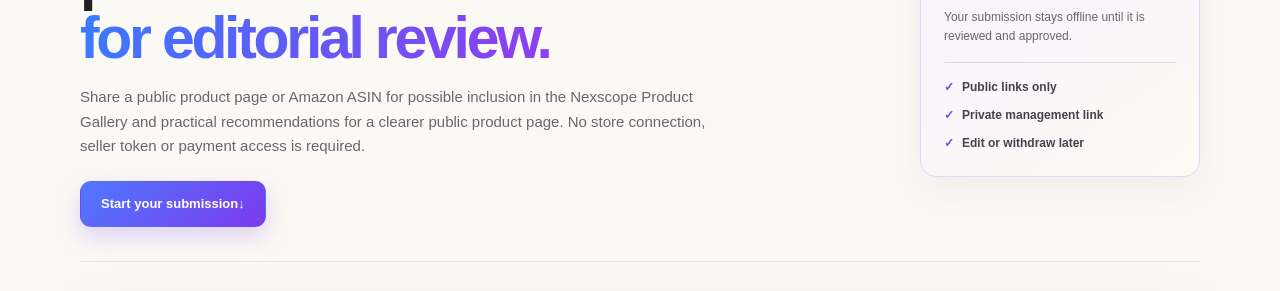
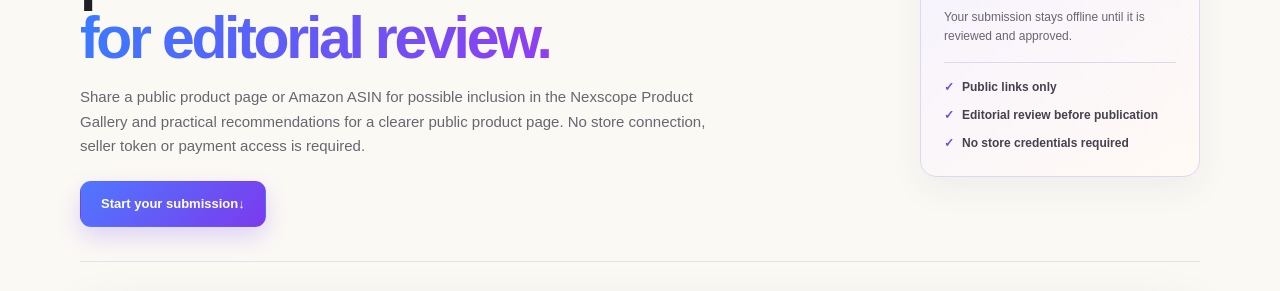
Before and after one commit to nexscope-ai/ecommerce-ai-tools, a Jekyll site: the page built from docs/product-showcase/submit/index.md, in a window 1280 px wide and 900 px high. Shown: the part 360-651 px from the top of the window. Built offline with Jekyll 4.4.1, drawn with Linux system fonts in a browser that asks for light colours; nearby versions of some CDN libraries.

Commit message:
Remove unsupported gallery management claims

```diff
--- a/docs/product-showcase/submit/index.md
+++ b/docs/product-showcase/submit/index.md
@@ -29,8 +29,8 @@
       <p>Your submission stays offline until it is reviewed and approved.</p>
       <ul>
         <li>Public links only</li>
-        <li>Private management link</li>
-        <li>Edit or withdraw later</li>
+        <li>Editorial review before publication</li>
+        <li>No store credentials required</li>
       </ul>
     </aside>
   </header>
```
Also changed, not shown: docs/product-showcase/index.md (+1 -1 lines), README.md.
